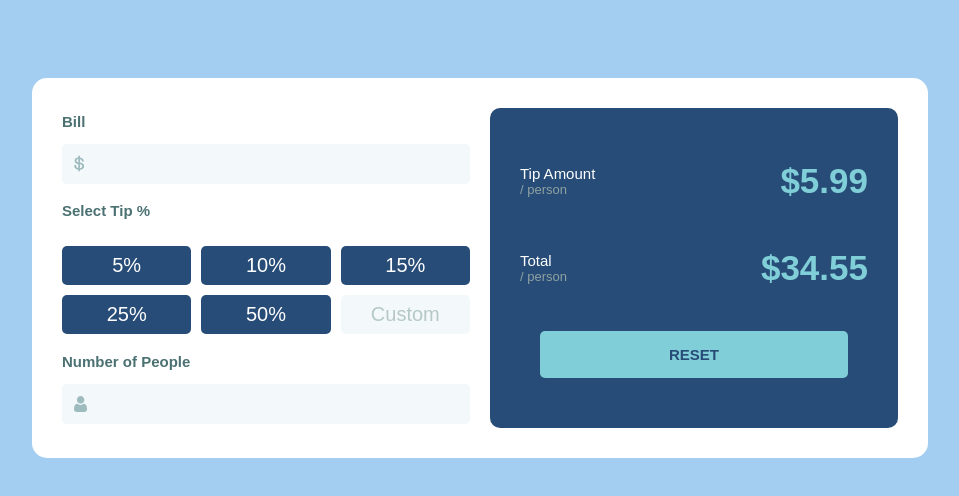
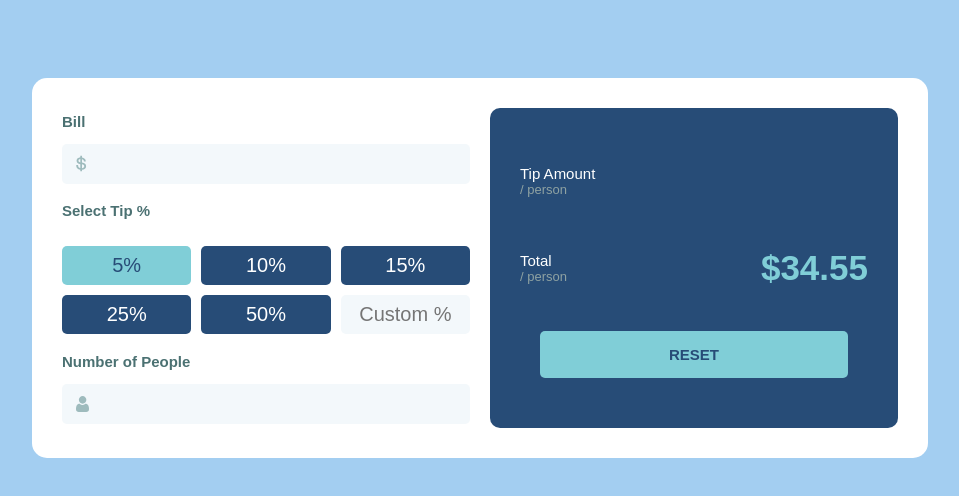
Before and after one commit to RjGutierrezz/Tip-Calculator, a plain HTML site: page index.html in a window 1280 px wide. Both pictures are taken after a click on the button "5%". Shown: the part 196-692 px from the top of the page, without its empty margins (160-1119 px from the left). Drawn offline with Linux system fonts and the light colour scheme.

Commit message:
added js implementation for focus and tip buttons and tip amount

```diff
--- a/index.html
+++ b/index.html
@@ -37,7 +37,7 @@
               <div class="bill-content">
                 <p>Bill</p>
                 <!-- This needs to be an input -->
-                <input type="number" min="0" step="1" class="bill-placeholder"/>
+                <input id="bill" type="number" min="0" step="1" class="bill-placeholder"/>
                   <!-- <img class="dollar-sign" src="./images/icon-dollar.svg" alt="dollar-sign"> -->
                   <!-- <div class="bill-total"> -->
                   <!--   150.28 -->
@@ -46,12 +46,13 @@
               <div class="select-tip">
                 <p>Select Tip %</p>
                 <div class="tip-percentage">
-                  <button class="tip-button" type="">5%</button>
-                  <button class="tip-button" type="">10%</button>
-                  <button class="tip-button" type="">15%</button>
-                  <button class="tip-button" type="">25%</button>
-                  <button class="tip-button" type="">50%</button>
-                  <button class="tip-custom" type="">Custom</button>
+                  <button data-tip="0.05" class="tip-button" type="">5%</button>
+                  <button data-tip="0.10" class="tip-button" type="">10%</button>
+                  <button data-tip="0.15" class="tip-button" type="">15%</button>
+                  <button data-tip="0.25" class="tip-button" type="">25%</button>
+                  <button data-tip="0.50" class="tip-button" type="">50%</button>
+                  <input id="custom-btn" type="number" min="0" class="tip-custom"
+                  placeholder="Custom %">
                 </div>
               </div>
               <div class="people-num">
@@ -69,7 +70,6 @@
                   <p class="guide-subheader">/ person</p>
                 </div>
                 <div class="tip-total">
-                  $5.99
                 </div>
               </div>
               <div class="tip-amount-holder">
--- a/script.js
+++ b/script.js
@@ -0,0 +1,60 @@
+// Work on the animation first to get use to it
+
+let selectedTip = null;
+
+function tipButtons() {
+	const buttons = document.querySelectorAll(".tip-button");
+
+	buttons.forEach((button) => {
+		button.addEventListener("click", () => {
+			const isActive = button.classList.contains("active");
+
+			// Remove active from all buttons to avoid multiple pick
+			buttons.forEach((btn) => btn.classList.remove("active"));
+
+			// If the button is NOT using the class active then activate it
+			if (!isActive) {
+				button.classList.add("active");
+        selectedTip = button.dataset.tip;
+			}
+
+      totalInformation();
+		});
+	});
+}
+tipButtons();
+
+
+// Input field needs to return red border when an invalid inputis entered
+function inputVerifier() {
+  const inputFocus = document.querySelectorAll(".bill-placeholder, .people-placeholder");
+
+  inputFocus.forEach((focus) => {
+    focus.addEventListener("input", () => {
+      if (focus.value === '' || focus.value <= 0) {
+        focus.style.border = "2px solid red";
+      } else {
+        focus.style.border = "2px solid #26c2ad"
+      }
+    })
+  })
+
+}
+inputVerifier();
+
+
+// Calculate the received bill and tip %
+// get tip then multiply the answer to the bill
+function totalInformation() {
+  const billInput = document.getElementById('bill');
+  const bill = Number(billInput.value)
+
+  if (!bill || !selectedTip) {
+    return
+  }
+
+  const total = bill * selectedTip;
+
+  const totalDisplay = document.querySelector(".tip-total")
+  totalDisplay.textContent = `${total.toFixed(2)}`;
+}
--- a/style.css
+++ b/style.css
@@ -70,7 +70,24 @@ body {
         background-image: url('./images/icon-person.svg');
         background-repeat: no-repeat;
         background-position: 12px center;
-        border: transparent;
+        border:2px solid transparent;
+        margin-top: 5px;
+        border-radius: 5px;
+        background-color: #f3f8fb;
+        min-height: 5vh;
+        text-align: end;
+        padding-right: 10px;
+        font-size: 20px;
+        font-weight: 800;
+        color: #274c77;
+
+      }
+
+      .bill-placeholder {
+        background-image: url('./images/icon-dollar.svg');
+        background-repeat: no-repeat;
+        background-position: 12px center;
+        border: 2px solid transparent;
         margin-top: 5px;
         border-radius: 5px;
         background-color: #f3f8fb;
@@ -82,20 +99,9 @@ body {
         color: #274c77;
       }
 
-      .bill-placeholder {
-        background-image: url('./images/icon-dollar.svg');
-        background-repeat: no-repeat;
-        background-position: 12px center;
-        border: transparent;
-        margin-top: 5px;
-        border-radius: 5px;
-        background-color: #f3f8fb;
-        min-height: 5vh;
-        text-align: end;
-        padding-right: 10px;
-        font-size: 20px;
-        font-weight: 800;
-        color: #274c77;
+      .bill-placeholder:focus, .people-placeholder:focus {
+        outline: none;
+        border-color: #26c2ad;
       }
 
       .bill-content {
@@ -125,6 +131,11 @@ body {
             font-weight: 500;
           }
 
+          .tip-button.active {
+            background-color: #80ced7;
+            color: #274c77;
+          }
+
           .tip-custom {
             background-color: #f3f8fb;
             border: transparent;
@@ -132,7 +143,9 @@ body {
             border-radius: 5px;
             font-size: 20px;
             font-weight: 500;
-            color: #b5c8c7;
+            color: #8fa2a2;
+            min-width: 0;
+            text-align: center;
           }
 
       .people-num {
```
Also changed, not shown: 1 other file.
